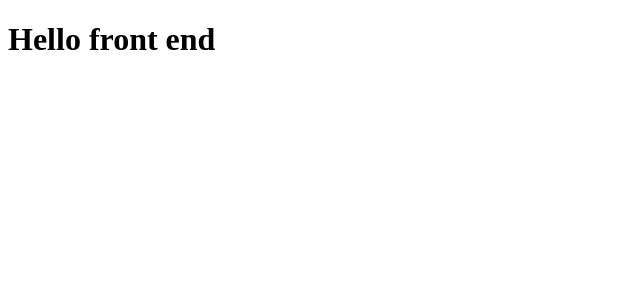
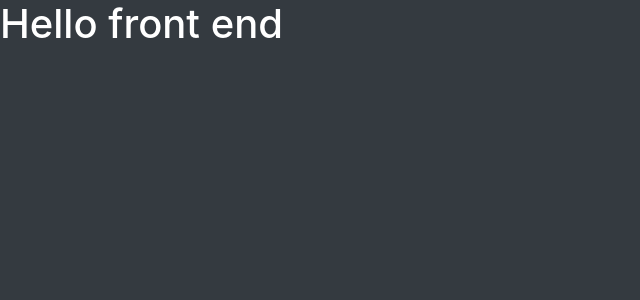
Before and after one commit to selvabharathis/MERN-stack-learning, a React (Create React App) app in the folder projfrontend/: page / in a window 1280 px wide. Shown: the top 300 px of the page, without its empty margins (0-640 px from the left). Built offline with nearby package versions, Linux system fonts and the light colour scheme.

Commit message:
adding styles css to project

```diff
--- a/projfrontend/public/index.html
+++ b/projfrontend/public/index.html
@@ -11,7 +11,9 @@
     />
     <link rel="apple-touch-icon" href="%PUBLIC_URL%/logo192.png" />
     <link rel="manifest" href="%PUBLIC_URL%/manifest.json" />
-    <title>React App</title>
+    <link rel="stylesheet" href="https://stackpath.bootstrapcdn.com/bootstrap/4.5.2/css/bootstrap.min.css" integrity="sha384-JcKb8q3iqJ61gNV9KGb8thSsNjpSL0n8PARn9HuZOnIxN0hoP+VmmDGMN5t9UJ0Z" crossorigin="anonymous">
+    <link rel="stylesheet" href="https://stackpath.bootstrapcdn.com/font-awesome/4.7.0/css/font-awesome.min.css" integrity="sha384-wvfXpqpZZVQGK6TAh5PVlGOfQNHSoD2xbE+QkPxCAFlNEevoEH3Sl0sibVcOQVnN" crossorigin="anonymous">
+    <title>T-Shirt Store</title>
   </head>
   <body>
     <noscript>You need to enable JavaScript to run this app.</noscript>
--- a/projfrontend/src/core/Home.js
+++ b/projfrontend/src/core/Home.js
@@ -1,9 +1,9 @@
 import React from "react"
-
+import "../styles.css"
 export default function Home() {
     return (
         <div>
-            <h1>Hello front end</h1>
+            <h1 className="text-white">Hello front end</h1>
         </div>
     )
 }
```
